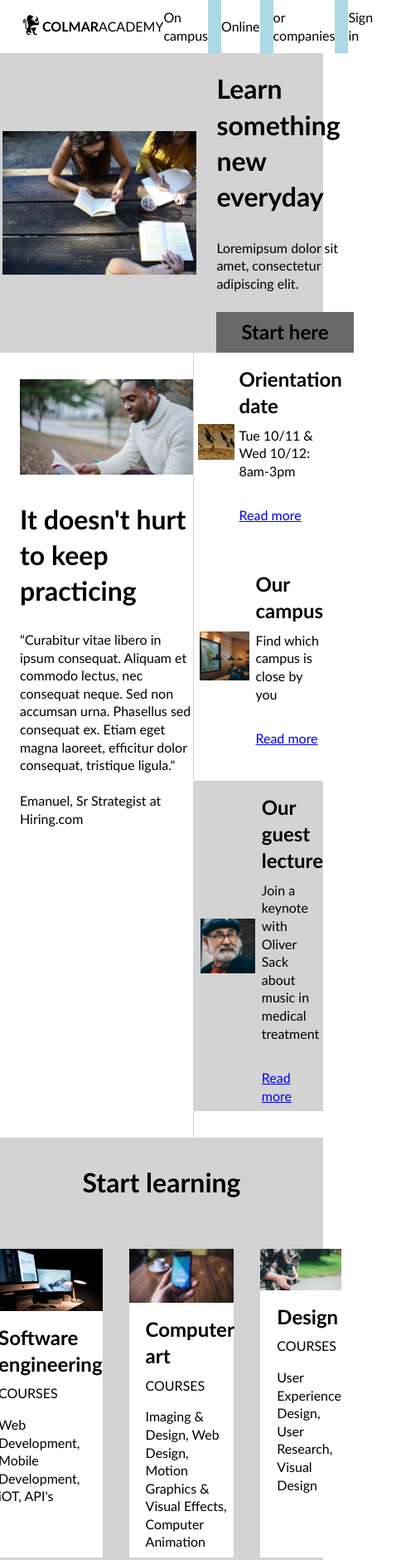
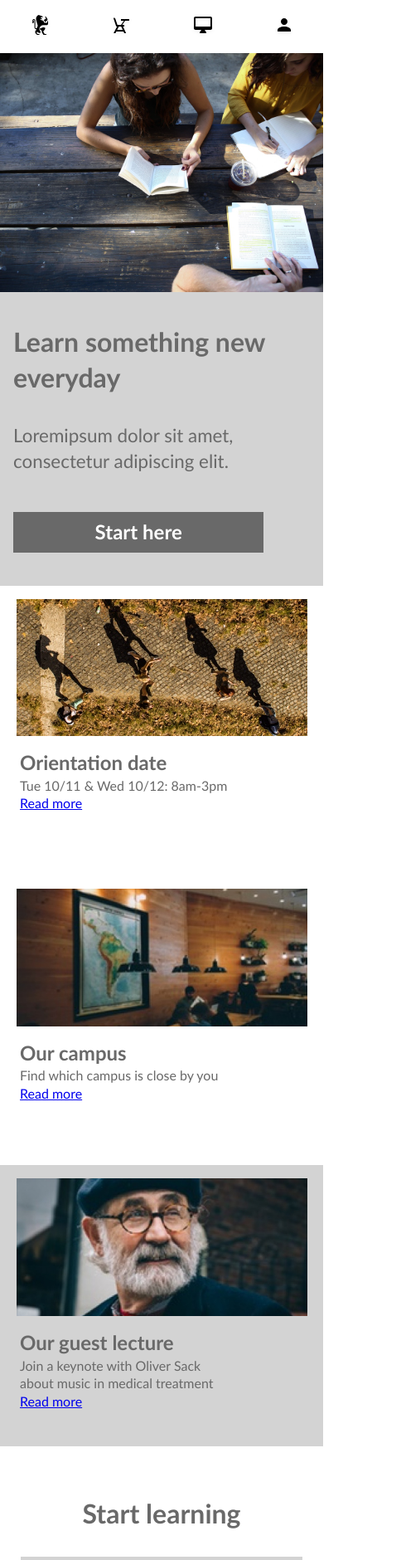
Before and after one commit to kuroknight/capstone-colmar, a plain HTML site: page index.html in a window 390 px wide. Shown: the top 1880 px of the page at 83% size, 484 px wide, since content can reach past the window. Drawn offline with Linux system fonts and the light colour scheme.

Commit message:
Added mobile HTML & CSS for: header, banner, info & start learning section

```diff
--- a/index.html
+++ b/index.html
@@ -12,10 +12,15 @@
     <header>
       <div class="logo">
         <img src="./resources/images/ic-logo.svg" alt="">
-        <p><strong>COLMAR</strong>ACADEMY</p>
+        <!-- mobile -->
+        <img src="./resources/images/ic-on-campus.svg" class="mobile">
+        <img src="./resources/images/ic-online.svg" class="mobile">
+        <img src="./resources/images/ic-login.svg" class="mobile">
+        <!-- Mobile ^ -->
+        <p class="hide"><strong>COLMAR</strong>ACADEMY</p>
       </div>
 <!-- Navigation -->
-      <nav>
+      <nav class="hide">
         <ul>
           <li>On campus</li>
           <li>Online</li>
@@ -23,6 +28,7 @@
           <li class="margin">Sign in</li>
         </ul>
       </nav>
+
     </header>
 
     <main>
@@ -38,7 +44,7 @@
 
 <!-- main info section "left" -->
       <div class="information">
-        <div class="practice ">
+        <div class="practice hide">
           <img src="./resources/images/information-main.jpg" alt="">
           <div class="practice-text">
             <h2>It doesn't hurt to keep practicing</h2>
@@ -51,7 +57,8 @@
   <!-- Orientation -->
           <div class="orientation info">
             <div class="image">
-              <img src="./resources/images/information-orientation.jpg"alt="">
+              <img src="./resources/images/information-orientation.jpg" class="hide">
+<!--mobile--> <img src="./resources/images/information-orientation-mobile.jpg" class="mobile">
             </div>
             <div class="text">
               <h3>Orientation date</h3>
@@ -62,7 +69,8 @@
   <!-- Our campus -->
           <div class="campus info">
             <div class="image">
-              <img src="./resources/images/information-campus.jpg" alt="">
+              <img src="./resources/images/information-campus.jpg" class="hide">
+<!--mobile--> <img src="./resources/images/information-campus-mobile.jpg" class="mobile">
             </div>
             <div class="text">
               <h3>Our campus</h3>
@@ -73,7 +81,8 @@
   <!-- Our guest lecture -->
           <div class="guest info">
             <div class="image">
-              <img src="./resources/images/information-guest-lecture.jpg" alt="">
+              <img src="./resources/images/information-guest-lecture.jpg" class="hide">
+<!--mobile--> <img src="./resources/images/information-guest-lecture-mobile.jpg" class="mobile">
             </div>
             <div class="text">
               <h3>Our guest lecture</h3>
@@ -87,7 +96,7 @@
 <!-- Start learning section -->
       <div class="container courses">
         <h2>Start learning</h2>
-        <div class="course-items">
+        <div class="course-items hide">
           <!-- software -->
            <div class="item software">
               <img src="./resources/images/course-software.jpg" alt="">
@@ -109,7 +118,7 @@
               <p>User Experience Design, User Research, Visual Design</p>
             </div>
           </div>
-          <div class="course-items">
+          <div class="course-items hide">
       <!-- data -->
             <div class="item data">
               <img src="./resources/images/course-data.jpg" alt="">
@@ -132,6 +141,15 @@
               <p>Analytics, Content Marketing, Mobile Marketing</p>
             </div>
         </div>
+      <!-- mobile start learning -->
+        <div class="course-list mobile">
+          <h3>Software engineering</h3>
+          <h3>Computer art</h3>
+          <h3>Design</h3>
+          <h3>Data</h3>
+          <h3>Business</h3>
+          <h3>Marketing</h3>
+      </div>
       </div>
 
 <!-- Thesis exhibit section -->
--- a/resources/css/reset.css
+++ b/resources/css/reset.css
@@ -18,7 +18,6 @@ time, mark, audio, video {
 	margin: 0;
 	padding: 0;
 	border: 0;
-	font-size: 16px;
 	font: inherit;
 	vertical-align: baseline;
 }
@@ -29,18 +28,10 @@ strong {
 
 h2 {
 	font-size: 2em;
-	margin-top: 0;
 }
 
 h3 {
-	padding: 0;
-	margin: 16px 0 0 0;
 	font-size: 1.5em;
-}
-
-p {
-	padding: 0;
-	margin: 8px 0px;
 }
 
 /* HTML5 display-role reset for older browsers */
--- a/resources/css/style.css
+++ b/resources/css/style.css
@@ -1,7 +1,12 @@
 body {
   font-family: calibri, sans-serif;
+  font-size: 16px;
+  color: dimgrey;
 }
 
+.mobile {
+  display: none;
+}
 
   /* header section */
 header {
@@ -59,9 +64,15 @@ li {
 .banner-text h3 {
   display: flex;
   justify-content: center;
-  width: 100%;
+  width: 80%;
   padding: 8px;
   background-color: dimgray;
+  color: white;
+}
+
+.banner-text p {
+  font-size: 1.4rem;
+  font-weight: 550;
 }
 
   /* Information section (left) */
@@ -206,7 +217,7 @@ video {
   background-color: lightgray;
 }
 
-  /* footer*/
+  /* footer */
 footer {
   display: flex;
   flex-direction: row;
@@ -216,3 +227,88 @@ footer {
   border-top: 1px solid lightgray;
   font-size: 0.75em;
 }
+
+  /* Media Queries */
+@media only screen and (max-width: 666px) {
+  .hide {
+    display: none;
+  }
+
+  .mobile {
+    display: flex;
+  }
+  /* header section */
+  .logo {
+    display: flex;
+    width: 100%;
+    justify-content: space-around;
+    margin: 0;
+  }
+
+  /* main banner section */
+.main {
+  flex-direction: column;
+}
+
+.banner img {
+  width: 100%;
+  margin: 0;
+}
+
+.banner-text {
+  margin: 16px 16px;
+}
+
+.banner-text h1 {
+  margin-bottom: 12px;
+}
+
+  /* Information section */
+.campus-info {
+  width: 100%;
+  border: none;
+}
+
+.info {
+  flex-direction: column;
+}
+
+.info img {
+  width: 90%;
+  margin: 16px;
+}
+
+.text {
+  padding: 0 0 44px 24px;
+}
+
+.text h3,
+.text p {
+  margin: 0;
+  padding: 0;
+}
+
+  /* Start learning section */
+.courses {
+  background-color: white;
+  padding: 0;
+}
+
+.course-list {
+  display: flex;
+  flex-direction: column;
+  justify-content: center;
+  align-items: center;
+}
+
+.course-list h3 {
+  width: 100%;
+  padding: 16px 24px 24px 16px;
+  margin: 4px 16px;
+  background-color: lightgrey;
+}
+
+  /* Thesis section */
+
+
+}
```
